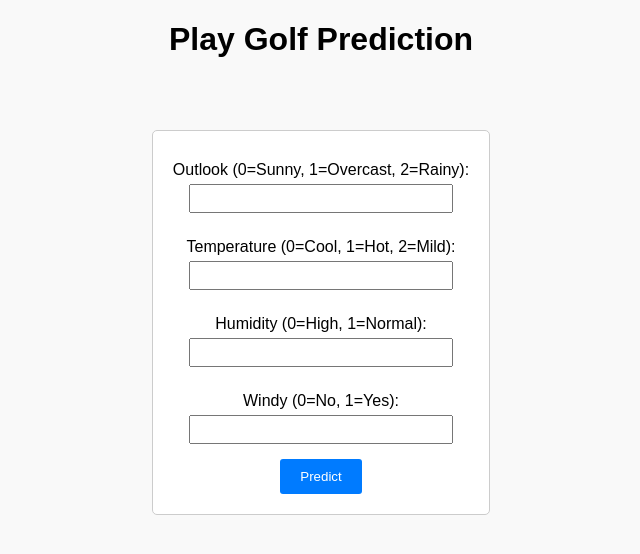
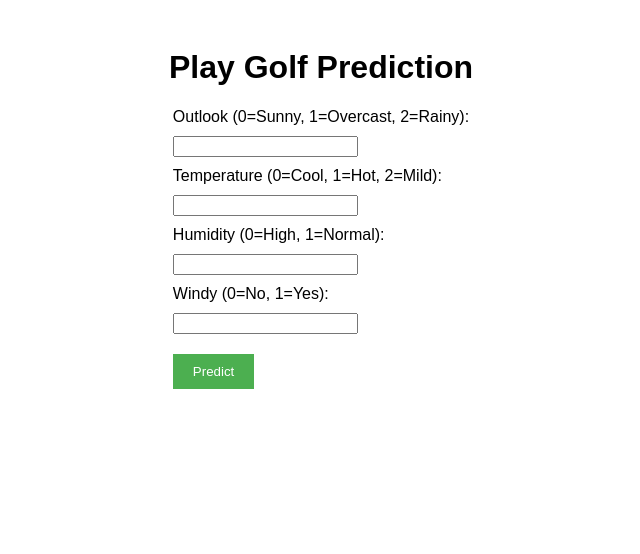
Before and after one commit to dornickgliff/play-golf, a Flask app: page / in a window 1280 px wide. Shown: the top 554 px of the page, without its empty margins (319-959 px from the left). Run offline with Flask 3, Linux system fonts and the light colour scheme; parts of the project's set-up code (start-up, migrations or seed data) failed here and were passed over.

Commit message:
home.html

```diff
--- a/templates/home.html
+++ b/templates/home.html
@@ -1,42 +1,36 @@
 <!DOCTYPE html>
 <html>
 <head>
+    <title>Play Golf Prediction</title>
     <style>
         body {
             font-family: Arial, sans-serif;
-        background-color: #f9f9f9;
-        margin: 0;
-        padding: 0;
             text-align: center;
+            padding: 20px;
         }
         form {
             display: inline-block;
-        background-color: #ffffff;
-        padding: 20px;
-        border: 1px solid #ccc;
-        border-radius: 5px;
-        margin-top: 50px;
+            text-align: left;
         }
-      label {
+        label, input {
             display: block;
-        margin: 10px 0 5px;
-      }
-      input {
-        padding: 5px;
-        margin-bottom: 15px;
-        width: 100%;
-        max-width: 250px;
+            margin-bottom: 10px;
         }
         button {
-        background-color: #007bff;
+            margin-top: 10px;
+            padding: 10px 20px;
+            background-color: #4CAF50;
             color: white;
-        padding: 10px 20px;
             border: none;
-        border-radius: 3px;
             cursor: pointer;
         }
         button:hover {
-        background-color: #0056b3;
+            background-color: #45a049;
+        }
+        .result {
+            margin-top: 20px;
+            font-size: 1.2em;
+            color: #333;
         }
     </style>
 </head>
@@ -44,14 +38,20 @@
     <h1>Play Golf Prediction</h1>
     <form action="/predict" method="POST">
         <label>Outlook (0=Sunny, 1=Overcast, 2=Rainy):</label>
-      <input type="number" name="Outlook" required /><br />
+        <input type="number" name="Outlook" required>
         <label>Temperature (0=Cool, 1=Hot, 2=Mild):</label>
-      <input type="number" name="Temperature" required /><br />
+        <input type="number" name="Temperature" required>
         <label>Humidity (0=High, 1=Normal):</label>
-      <input type="number" name="Humidity" required /><br />
+        <input type="number" name="Humidity" required>
         <label>Windy (0=No, 1=Yes):</label>
-      <input type="number" name="Windy" required /><br />
+        <input type="number" name="Windy" required>
         <button type="submit">Predict</button>
     </form>
+
+    {% if result is not none %}
+    <div class="result">
+        <p><strong>Prediction:</strong> {{ result }}</p>
+    </div>
+    {% endif %}
 </body>
 </html>
```
Lines whose indentation alone changed are shown as unchanged.
